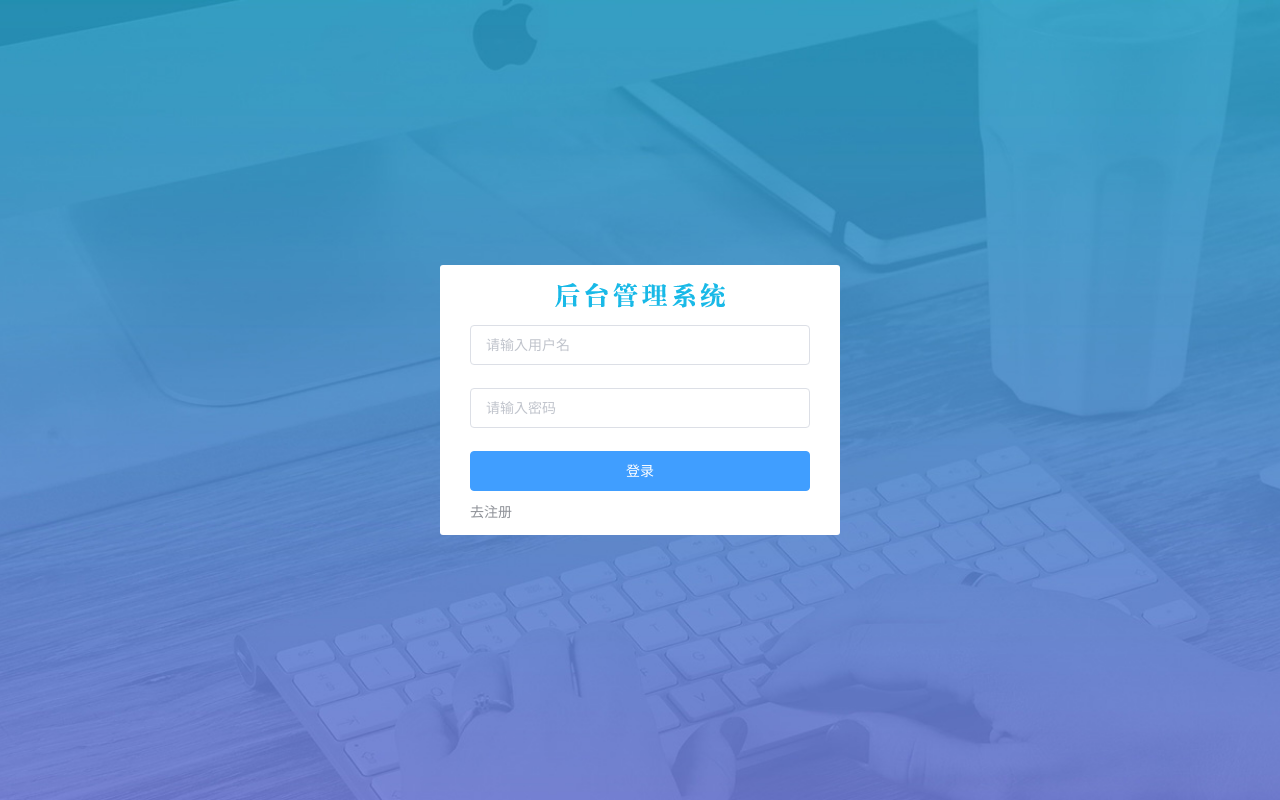
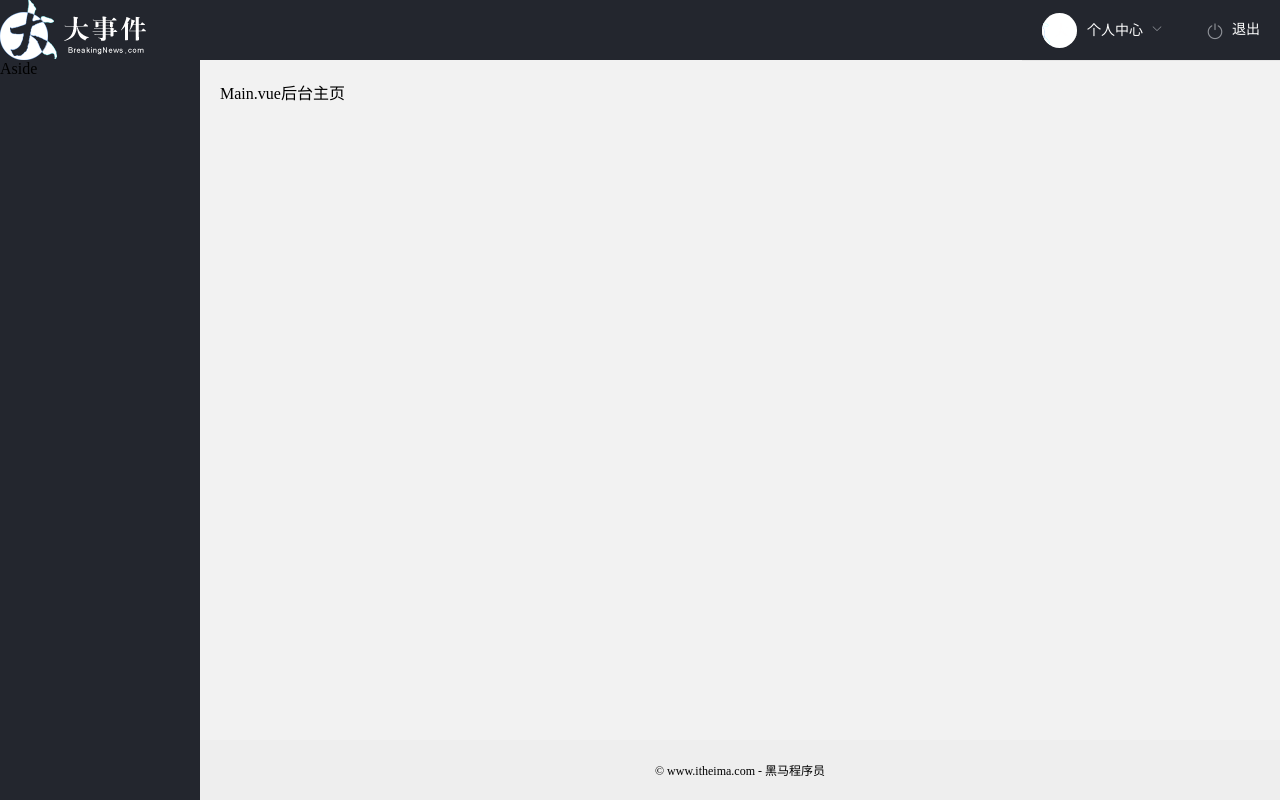
Before and after one commit to LiJienan/vue-event, a Vue app: page / in a window 1280 px wide. Before the commit this address led to /#/login. Built offline with nearby package versions, Linux system fonts and the light colour scheme.

Commit message:
布局页面的准备和登录跳转

```diff
--- a/src/router/index.js
+++ b/src/router/index.js
@@ -2,13 +2,14 @@
 import VueRouter from 'vue-router'
 const register = () => import('@/views/register')
 const login = () => import('@/views/login')
+const laylout = () => import('@/views/ layout')
 
 Vue.use(VueRouter)
 
 const routes = [
   {
     path: '/',
-    redirect: '/login'
+    component: laylout
   },
   {
     name: 'reg',
--- /dev/null
+++ b/src/views/ layout/index.vue
@@ -0,0 +1,83 @@
+<template>
+  <el-container class="main-container">
+    <!-- 头部区域 -->
+    <el-header>
+      <!-- 左侧的 logo -->
+      <img src="../../assets/images/logo.png" alt="" />
+      <!-- 右侧的菜单 -->
+      <el-menu
+        class="el-menu-top"
+        mode="horizontal"
+        background-color="#23262E"
+        text-color="#fff"
+        active-text-color="#409EFF"
+      >
+        <el-submenu index="1">
+          <template slot="title">
+            <!-- 头像 -->
+            <img src="../../assets/images/logo.png" alt="" class="avatar" />
+            <span>个人中心</span>
+          </template>
+          <el-menu-item index="1-1"><i class="el-icon-s-operation"></i>基本资料</el-menu-item>
+          <el-menu-item index="1-2"><i class="el-icon-camera"></i>更换头像</el-menu-item>
+          <el-menu-item index="1-3"><i class="el-icon-key"></i>重置密码</el-menu-item>
+        </el-submenu>
+        <el-menu-item index="2"><i class="el-icon-switch-button"></i>退出</el-menu-item>
+      </el-menu>
+    </el-header>
+    <el-container>
+      <!-- 侧边栏区域 -->
+      <el-aside width="200px">Aside</el-aside>
+      <el-container>
+        <!-- 页面主体区域 -->
+        <el-main>
+          Main.vue后台主页
+        </el-main>
+        <!-- 底部 footer 区域 -->
+        <el-footer>© www.itheima.com - 黑马程序员</el-footer>
+      </el-container>
+    </el-container>
+  </el-container>
+</template>
+
+<script>
+export default {
+  name: 'my-layout'
+}
+</script>
+
+<style lang="less" scoped>
+.main-container {
+  height: 100%;
+  .el-header,
+  .el-aside {
+    background-color: #23262e;
+  }
+  .el-header {
+    padding: 0;
+    display: flex;
+    justify-content: space-between;
+  }
+  .el-main {
+    overflow-y: scroll;
+    height: 0;
+    background-color: #F2F2F2;
+  }
+  .el-footer {
+    background-color: #eee;
+    font-size: 12px;
+    display: flex;
+    justify-content: center;
+    align-items: center;
+  }
+}
+
+.avatar {
+  border-radius: 50%;
+  width: 35px;
+  height: 35px;
+  background-color: #fff;
+  margin-right: 10px;
+  object-fit: cover;
+}
+</style>
```
